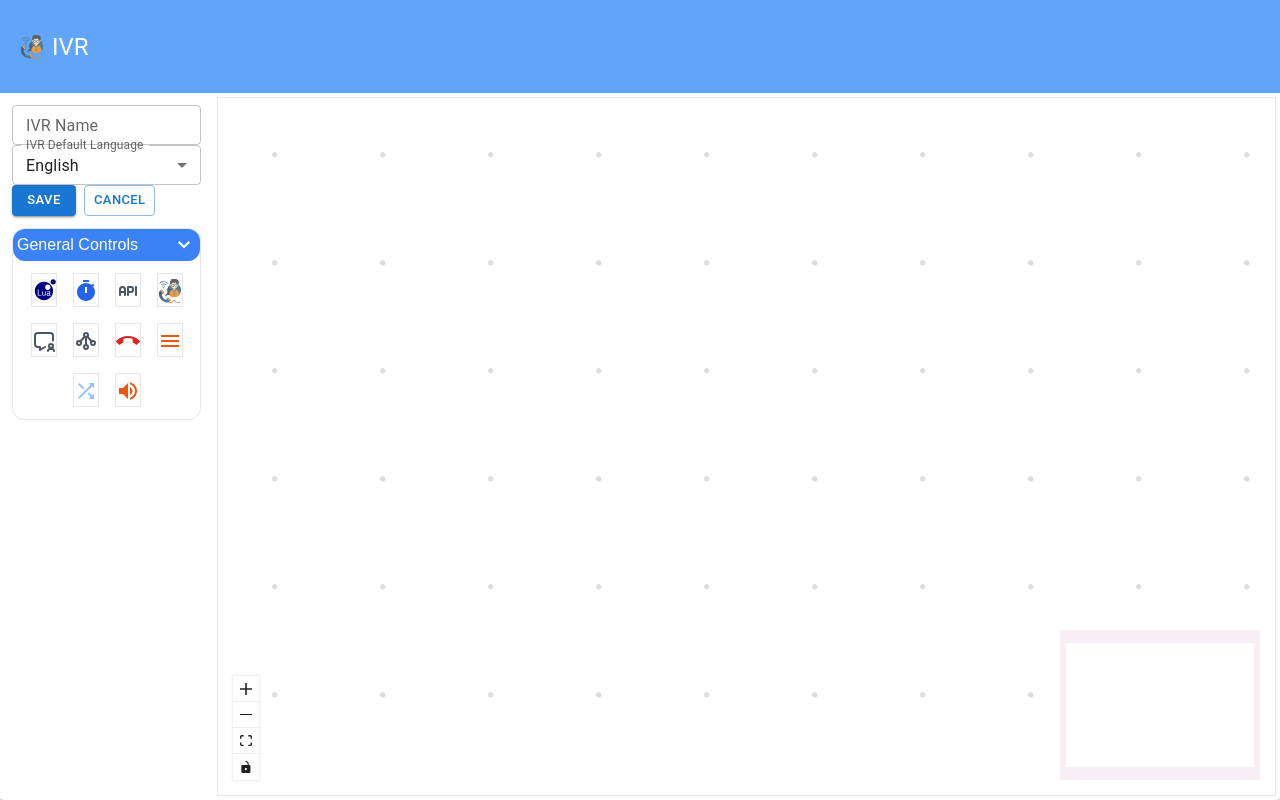
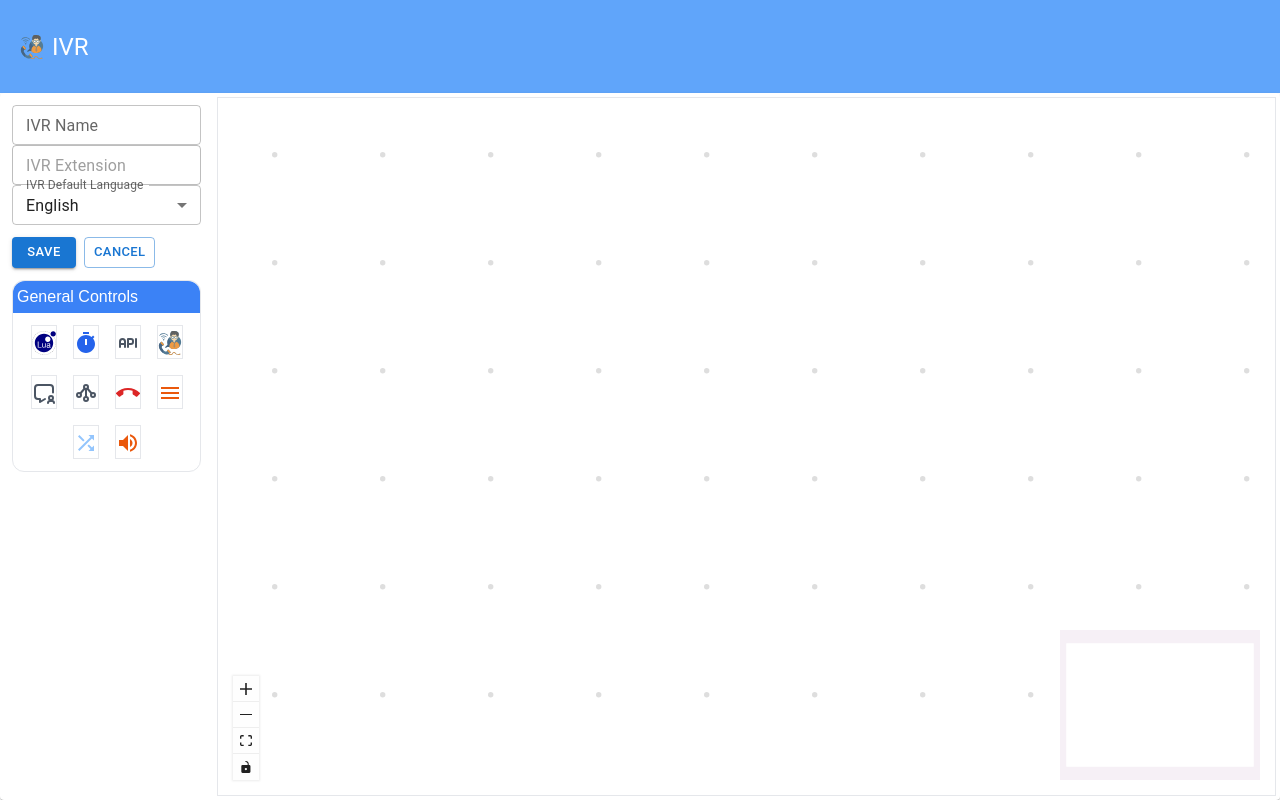
Before and after one commit to AKDODIYA8214/IVR-FrontEnd, a Next.js app: page /ADDIVR in a window 1280 px wide. Built offline with nearby package versions, Linux system fonts and the light colour scheme.

Commit message:
commit 12

```diff
--- a/src/app/page.tsx
+++ b/src/app/page.tsx
@@ -1,5 +1,5 @@
-import IVRAddEditView from "@/views/IVRAddEditView";
+import IVRMain from "@/views/IVRMainPage";
 
 export default function Home() {
-  return <IVRAddEditView />;
+  return <IVRMain />;
 }
--- a/src/types/IVRContextType.ts
+++ b/src/types/IVRContextType.ts
@@ -4,10 +4,12 @@ export enum IVRActionType {
   INITIALIZE_DATA = "INITIALIZE_DATA",
   CHANGE_NAME = "CHANGE_NAME",
   CHANGE_LANGUAGE = "CHANGE_LANGUAGE",
+  CHANGE_EXTENTION = "CHANGE_EXTENTION",
 }
 export interface IVRState {
   ivrName: string;
   language: string;
+  ivrExtention: string;
 }
 export interface IVRAction {
   type: IVRActionType;
--- a/src/views/IVR/componets/CustomPanel.tsx
+++ b/src/views/IVR/componets/CustomPanel.tsx
@@ -1,3 +1,4 @@
+"use client";
 import React, { useState } from "react";
 import PerfectScrollbar from "react-perfect-scrollbar";
 import { TextField, SvgIcon, Tooltip, FormControl, InputLabel, Select, MenuItem, Button } from "@mui/material";
@@ -6,15 +7,10 @@ import { useIVRContext } from "@/views/IVRContext";
 import { IVRActionType } from "@/types/IVRContextType";
 import { languages } from "@/data/languages";
 import { languageType } from "@/types/DataType";
+import { useRouter } from "next/navigation";
 function CustomPanel() {
   const { state, dispatch } = useIVRContext();
-  const [isGeneralControlsOpen, setIsGeneralControlOpen] = useState(true);
-  const [isAskQuestionOpen, setIsAskQuestion] = useState(false);
-
-  const toggleGeneralControl = () => {
-    setIsGeneralControlOpen(!isGeneralControlsOpen);
-  };
-
+  const router = useRouter();
   const onDragStart = (event: any, nodeType: any) => {
     event.dataTransfer.setData("application/reactflow", nodeType);
   };
@@ -34,7 +30,19 @@ function CustomPanel() {
                 dispatch({ type: IVRActionType.CHANGE_NAME, payload: { ...state, ivrName: e.target.value } });
               }}
             />
-            <FormControl variant="outlined" size="small" fullWidth className="my-3">
+            <TextField
+              value={state.ivrExtention}
+              label="IVR Extension"
+              variant="outlined"
+              size="small"
+              className="mt-3"
+              fullWidth
+              disabled
+              onChange={(e: any) => {
+                dispatch({ type: IVRActionType.CHANGE_EXTENTION, payload: { ...state, ivrExtention: e.target.value } });
+              }}
+            />
+            <FormControl variant="outlined" size="small" fullWidth className="mt-3">
               <InputLabel>IVR Default Language</InputLabel>
               <Select
                 value={state.language}
@@ -52,37 +60,29 @@ function CustomPanel() {
                 })}
               </Select>
             </FormControl>
-            <div className="flex justify-start items-center w-full gap-2">
+
+            <div className="flex justify-start items-center w-full gap-2 mt-3">
               <Button variant="contained" color="primary" size="small">
                 Save
               </Button>
-              <Button variant="outlined" color="primary" size="small">
+              <Button
+                variant="outlined"
+                color="primary"
+                size="small"
+                onClick={() => {
+                  router.push("/");
+                }}
+              >
                 cancel
               </Button>
             </div>
 
-            {!isAskQuestionOpen && (
-              <>
             <div className="general-controls my-3 border rounded-xl">
-                  <div className="rounded-xl overflow-hidden">
-                    <div className="p-1 flex justify-between items-center cursor-pointer bg-blue-500" onClick={toggleGeneralControl}>
+              <div className="rounded-xl rounded-b-none overflow-hidden">
+                <div className="p-1  flex justify-between items-center cursor-pointer bg-blue-500">
                   <span className="font-medium text-white">General Controls</span>
-                      {isGeneralControlsOpen ? (
-                        <SvgIcon className="text-white">
-                          <svg xmlns="http://www.w3.org/2000/svg" width="1em" height="1em" viewBox="0 0 24 24">
-                            <path fill="currentColor" d="m12 15.4l-6-6L7.4 8l4.6 4.6L16.6 8L18 9.4z" />
-                          </svg>
-                        </SvgIcon>
-                      ) : (
-                        <SvgIcon className="text-white">
-                          <svg xmlns="http://www.w3.org/2000/svg" width="1em" height="1em" viewBox="0 0 24 24">
-                            <path fill="currentColor" d="m12 10.8l-4.6 4.6L6 14l6-6l6 6l-1.4 1.4z" />
-                          </svg>
-                        </SvgIcon>
-                      )}
                 </div>
               </div>
-                  {isGeneralControlsOpen && (
               <div className="p-1 flex flex-wrap justify-center">
                 {GenralControlData.map((controlData: any) => (
                   <span key={controlData.id} className="m-2 cursor-move">
@@ -94,10 +94,7 @@ function CustomPanel() {
                   </span>
                 ))}
               </div>
-                  )}
             </div>
-              </>
-            )}
           </div>
         </div>
       </PerfectScrollbar>
--- a/src/views/IVRContext.tsx
+++ b/src/views/IVRContext.tsx
@@ -6,12 +6,14 @@ import { createContext, useReducer, useContext, Dispatch, ReactNode } from "reac
 
 // Define the reducer function
 
-const initialState: IVRState = { ivrName: "", language: "en" };
+const initialState: IVRState = { ivrName: "", language: "en", ivrExtention: "" };
 function ivrContextReducer(state: IVRState, action: IVRAction): IVRState {
   switch (action.type) {
     case IVRActionType.CHANGE_NAME:
       return action.payload;
     case IVRActionType.CHANGE_LANGUAGE:
+      return action.payload;
+    case IVRActionType.CHANGE_EXTENTION:
       return action.payload;
     default:
       throw new Error(`Unknown action: ${action.type}`);
```
Also changed, not shown: src/views/IVR/configs/ControllerNodeData.tsx (+12 -11 lines), src/views/IVRAddEditView.tsx (+10 -8 lines). Lines whose indentation alone changed are shown as unchanged.
